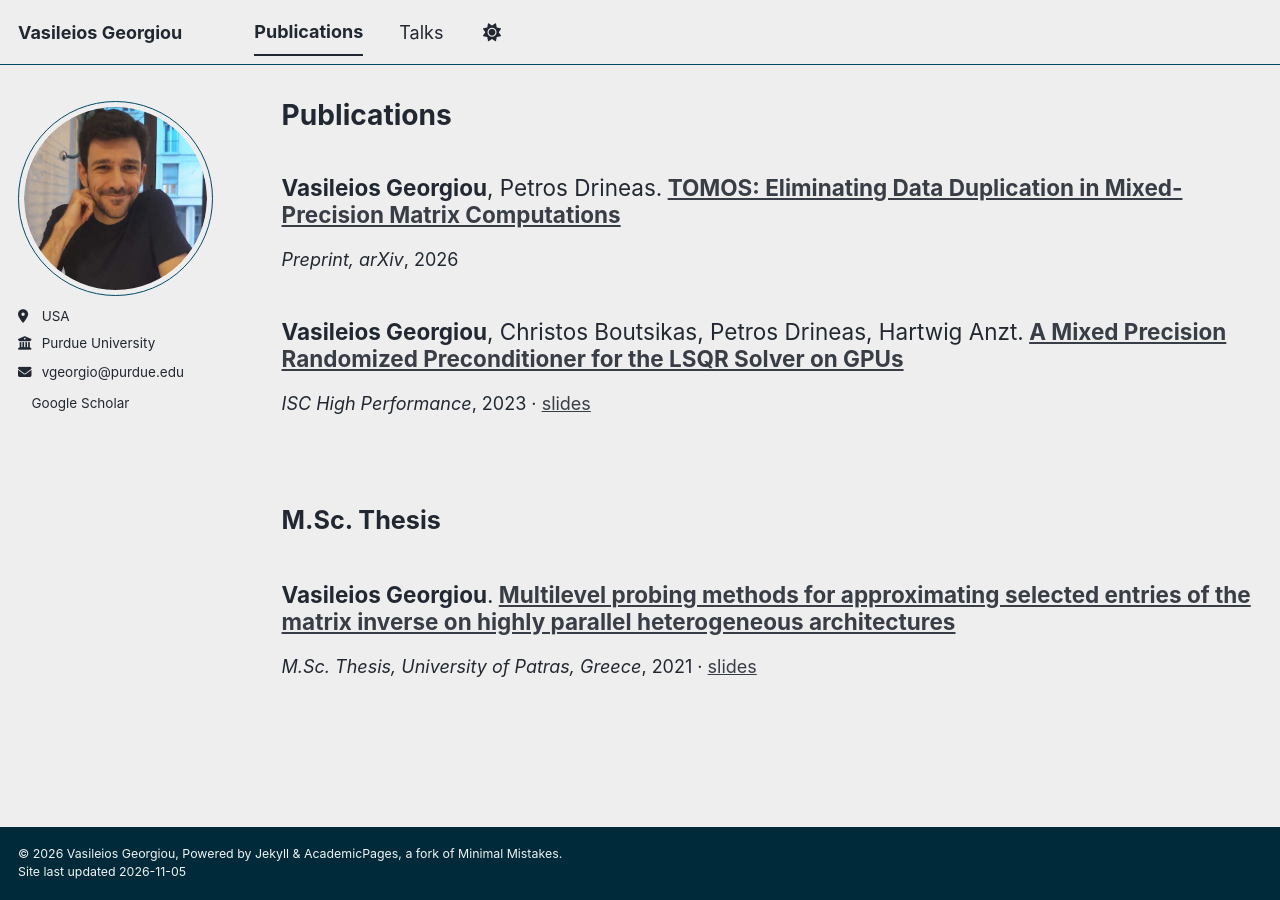
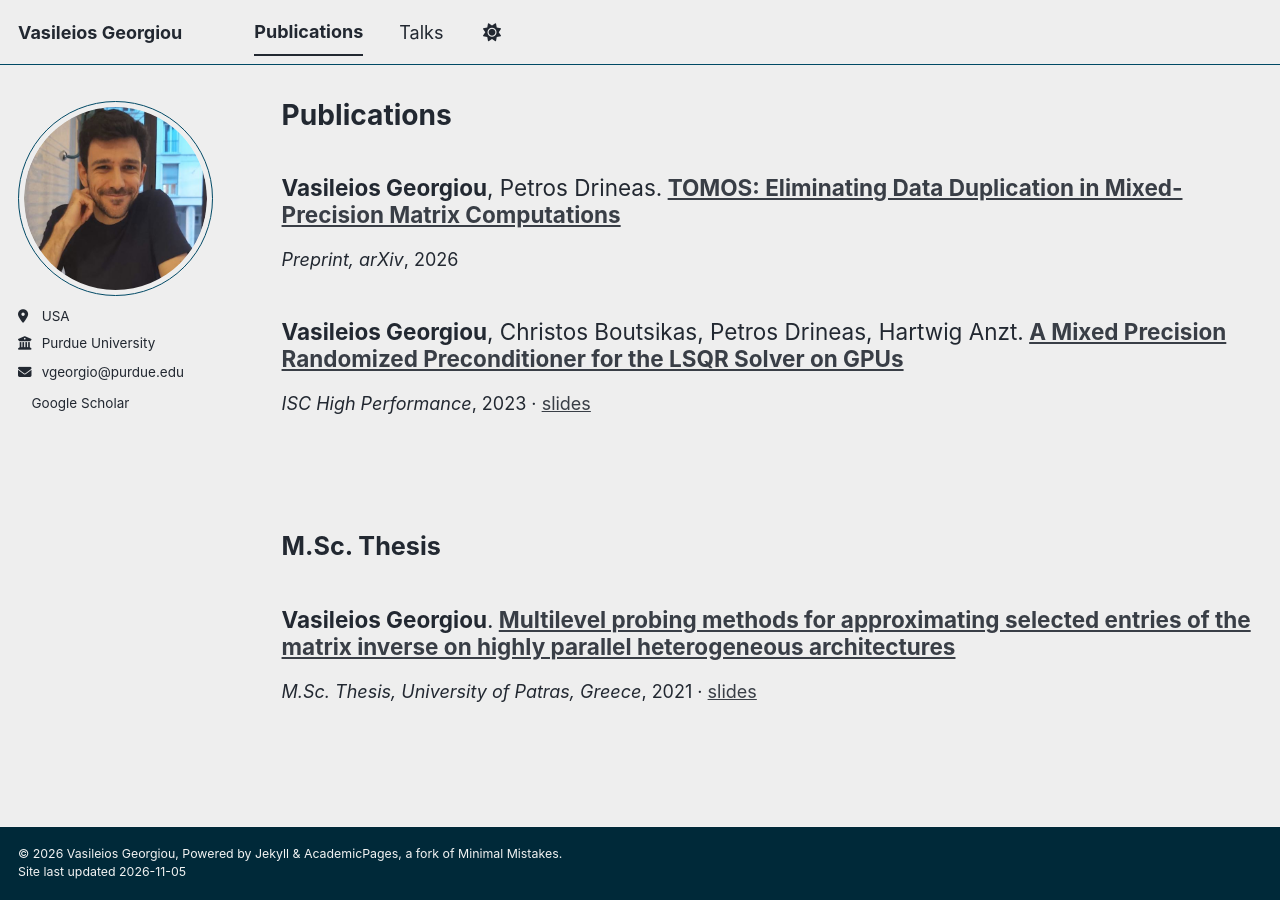
Before and after one commit to vasilisge0/vasilisge0.github.io, a Jekyll site: the page built from _pages/publications.html, in a window 1280 px wide. Built offline with Jekyll 4.4.1, drawn with Linux system fonts in a browser that asks for light colours; a script bundle is joined from its source files by our own code; a style sheet for code colours, icons or effects is not loaded.

Commit message:
Increase space above publication section headings further
Co-Authored-By: Claude Opus 5.5 <noreply@anthropic.com>

```diff
--- a/_sass/layout/_archive.scss
+++ b/_sass/layout/_archive.scss
@@ -248,6 +248,6 @@
 // section headings on the Publications page (e.g. "M.Sc. Thesis"),
 // between the page title (1.563em) and the default h2 (1.25em)
 .archive__section-title {
-  margin-top: 3.5em; // extra space after the previous section
+  margin-top: 4.5em; // extra space after the previous section
   font-size: 1.4em;
 }
```
